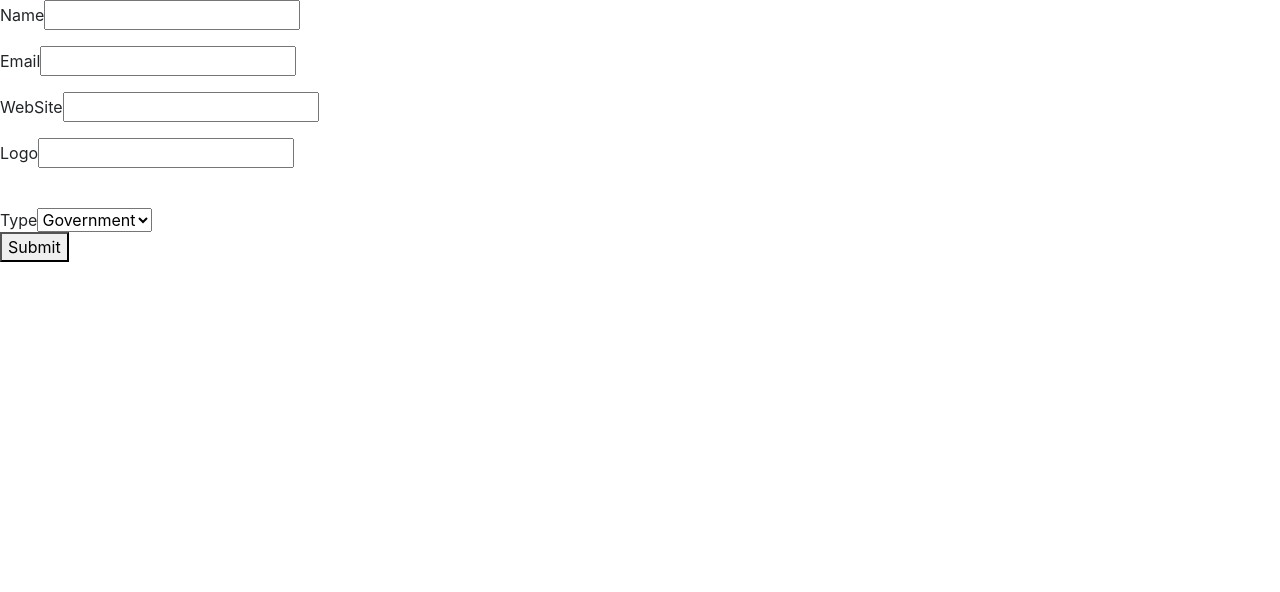
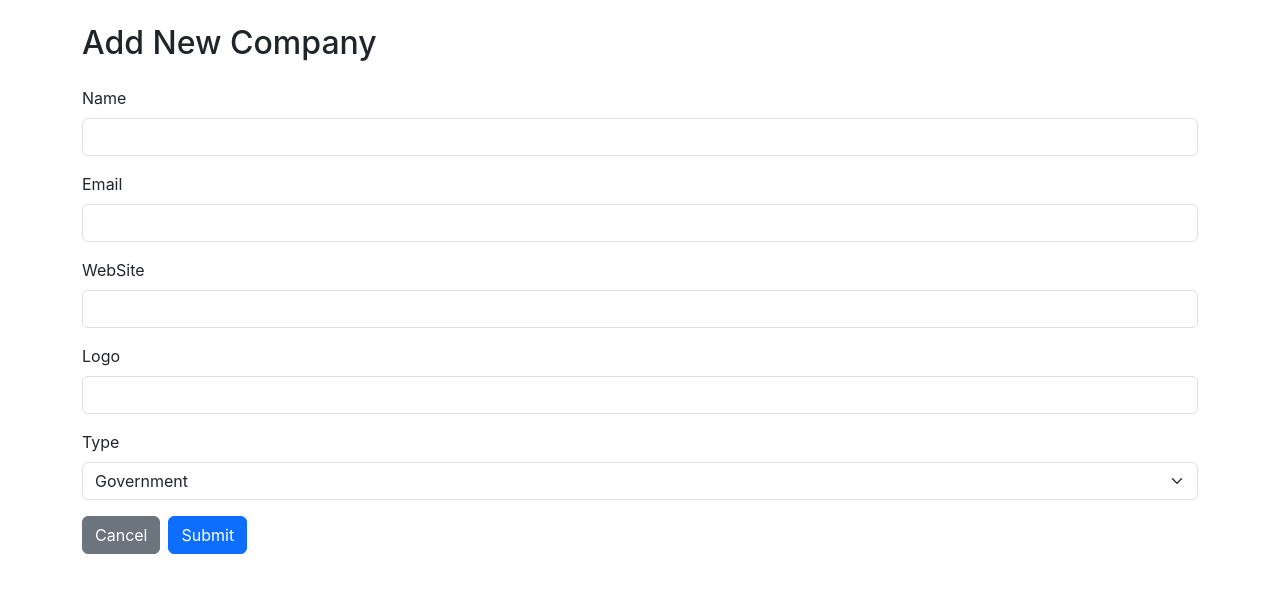
Before and after one commit to Mohamed-lehbib/Company_app, a React (Create React App) app: page /add-company in a window 1280 px wide. Shown: the top 592 px of the page. Built offline with nearby package versions, Linux system fonts and the light colour scheme; the HTML template or start-up script is replaced by a standard one.

Commit message:
styling the create company with bootstrap

```diff
--- a/src/components/CreateCompanies.tsx
+++ b/src/components/CreateCompanies.tsx
@@ -46,22 +46,30 @@ export default function CreateCompanies({ addCompany }: CreateCompaniesProps) {
   //   // Check if the file type is image or svg
   //   return logo.type.startsWith("image/");
   // };
-
+  const onCancel = () => {
+    navigate(-1);
+  };
   return (
-    <div>
+    <div className="container mt-4">
+      <h2 className="mb-4">Add New Company</h2>
       <form onSubmit={handleSubmit(onSubmit)}>
-        <label>Name</label>
+        <div className="mb-3">
+          <label className="form-label">Name</label>
           <input
             type="text"
+            className="form-control"
             {...register("name", {
               required: { value: true, message: "Name is required" },
             })}
           />
-        <br />
-        <p style={{ color: "red" }}>{errors.name?.message}</p>
-        <label>Email</label>
+
+          <p className="text-danger">{errors.name?.message}</p>
+        </div>
+        <div className="mb-3">
+          <label className="form-label">Email</label>
           <input
             type="text"
+            className="form-control"
             {...register("email", {
               required: { value: true, message: "Email is required" },
               pattern: {
@@ -70,30 +78,32 @@ export default function CreateCompanies({ addCompany }: CreateCompaniesProps) {
               },
             })}
           />
-        <br />
 
-        <p style={{ color: "red" }}>{errors.email?.message}</p>
-
-        <label>WebSite</label>
+          <p className="text-danger">{errors.email?.message}</p>
+        </div>
+        <div className="mb-3">
+          <label className="form-label">WebSite</label>
           <input
             type="text"
+            className="form-control"
             {...register("website", {
               required: { value: true, message: "WebSite is required" },
               pattern: {
                 value: /^(ftp|http|https):\/\/[^ "]+$/,
-              message: "Invalid website URL format example: http://example.com",
+                message:
+                  "Invalid website URL format example: http://example.com",
               },
             })}
           />
-        <br />
 
-        <p style={{ color: "red" }}>{errors.website?.message}</p>
-
-        <label>Logo</label>
+          <p className="text-danger">{errors.website?.message}</p>
+        </div>
+        <div className="mb-3">
+          <label className="form-label">Logo</label>
           {/* <input type="file" onChange={handleLogoChange} />
         <br />
         {logo && !isValidLogo(logo) && (
-          <p style={{ color: "red" }}>
+          <p className="text-danger">
             This isn't a valid logo if no valid format
           </p>
         )}
@@ -102,6 +112,7 @@ export default function CreateCompanies({ addCompany }: CreateCompaniesProps) {
         )} */}
           <input
             type="text"
+            className="form-control"
             {...register("logo", {
               required: { value: true, message: "Logo is required" },
               pattern: {
@@ -110,27 +121,40 @@ export default function CreateCompanies({ addCompany }: CreateCompaniesProps) {
               },
             })}
           />
-        <p style={{ color: "red" }}>{errors.logo?.message}</p>
-
+          <p className="text-danger">{errors.logo?.message}</p>
+        </div>
         {/* Display preview of the logo */}
+        <div className="mb-3">
           {form.getValues().logo && (
             <img
               src={form.getValues().logo}
               alt="Logo Preview"
-            width={150}
-            height={150}
+              className="img-thumbnail"
+              style={{ width: "150px", height: "150px" }}
             />
           )}
-
-        <br />
-        <label>Type</label>
-        <select {...register("type")}>
+        </div>
+        <div className="mb-3">
+          <label className="form-label">Type</label>
+          <select {...register("type")} className="form-select">
             <option value="Government">Government</option>
             <option value="Private">Private</option>
             <option value="Foreign">Foreign</option>
           </select>
-        <br />
-        <button> Submit </button>
+        </div>
+
+        <div className="text-start">
+          <button
+            type="button"
+            className="btn btn-secondary me-2"
+            onClick={onCancel}
+          >
+            Cancel
+          </button>
+          <button type="submit" className="btn btn-primary">
+            Submit
+          </button>
+        </div>
       </form>
     </div>
   );
```
Lines whose indentation alone changed are shown as unchanged.
